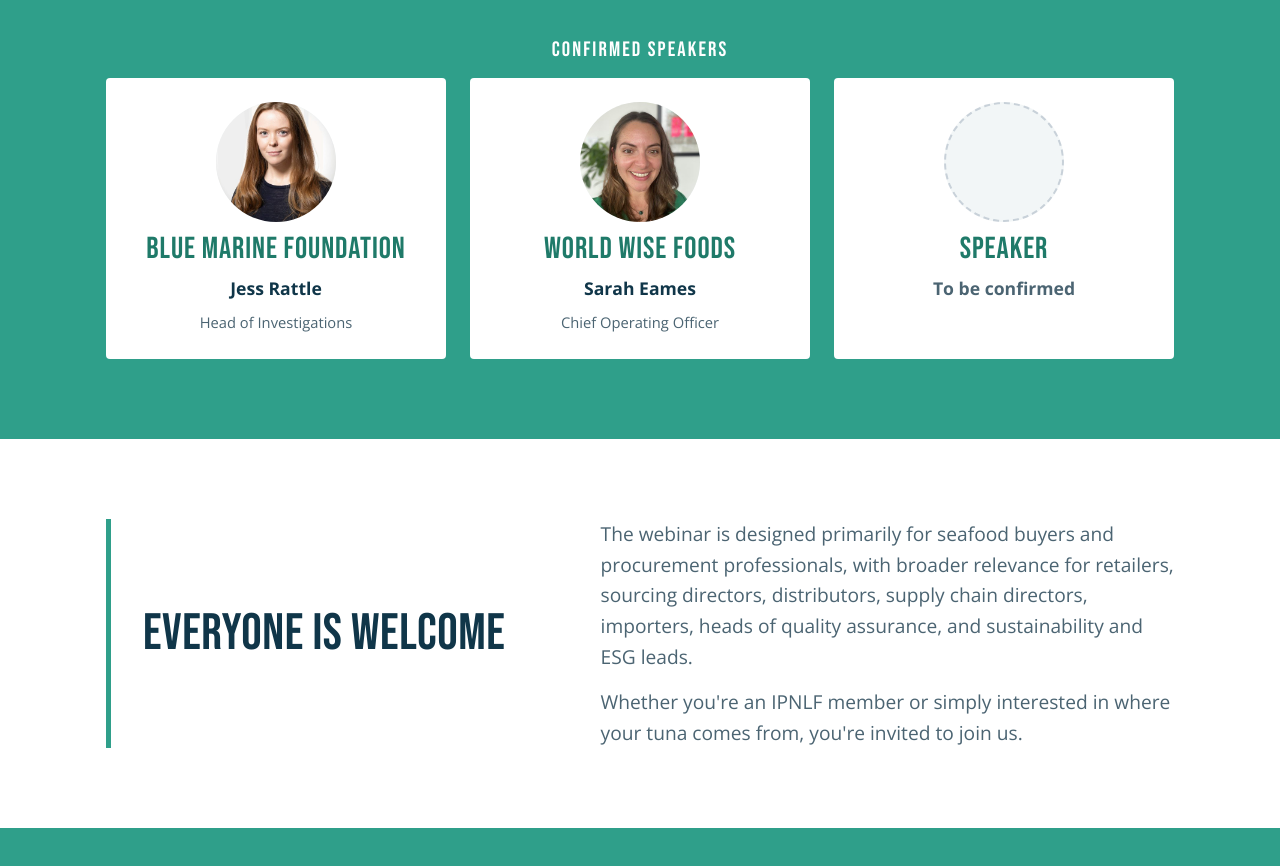
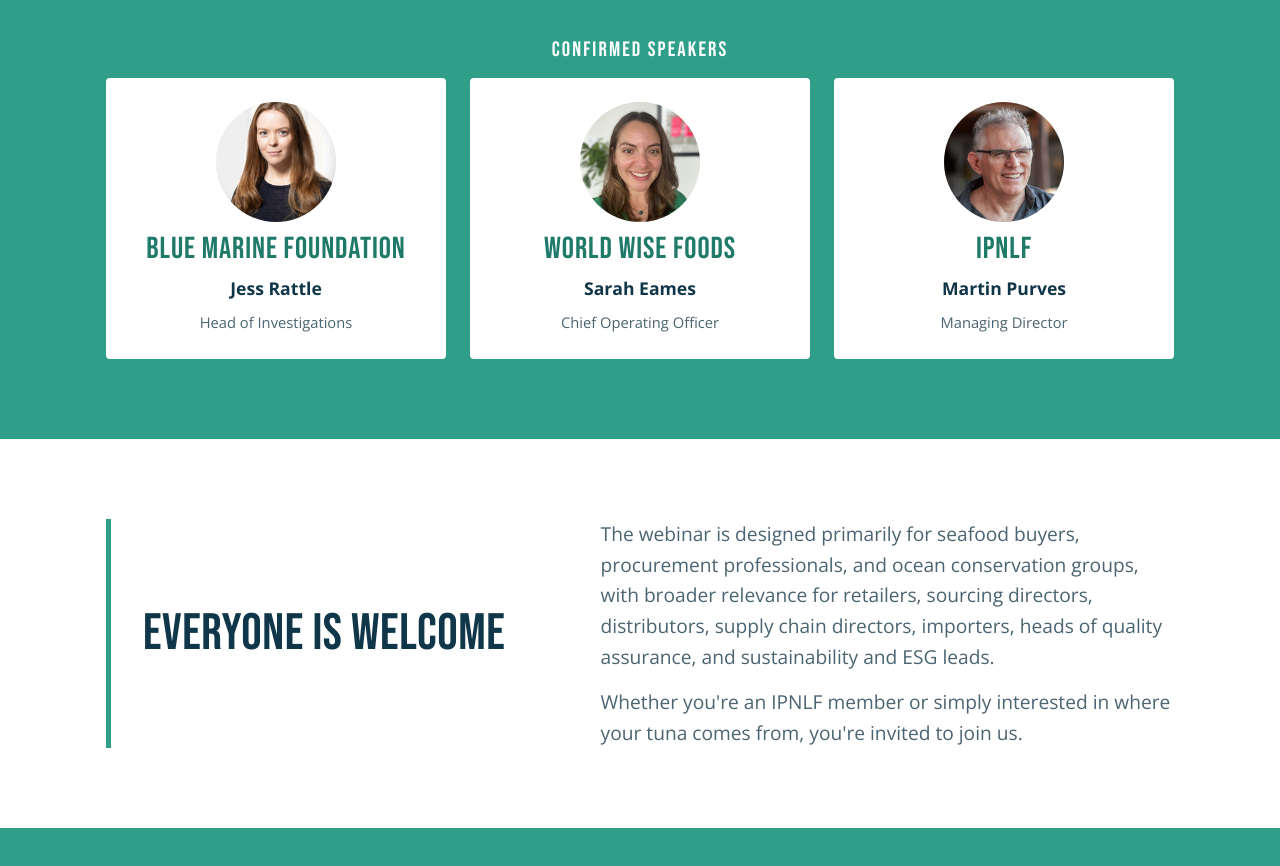
Before and after one commit to IPNLF/tuna-buyers-guide-webinar, a plain HTML site: page index.html in a window 1280 px wide. Shown: the part 2553-3419 px from the top of the page. Drawn offline with nearby package versions, Linux system fonts and the light colour scheme.

Commit message:
Add Martin Purves as speaker and widen audience text
Martin Purves (Managing Director, IPNLF) replaces the TBC speaker card,
and the audience paragraph now includes ocean conservation groups.

Co-Authored-By: Claude Opus 5.5 <noreply@anthropic.com>

```diff
--- a/index.html
+++ b/index.html
@@ -223,7 +223,7 @@ body::before { content: ""; position: fixed; inset: 0 0 auto; height: env(safe-a
       <div class="welcome">
         <h2>Everyone is welcome</h2>
         <div class="welcome-text">
-          <p>The webinar is designed primarily for seafood buyers and procurement professionals, with broader relevance for retailers, sourcing directors, distributors, supply chain directors, importers, heads of quality assurance, and sustainability and ESG leads.</p>
+          <p>The webinar is designed primarily for seafood buyers, procurement professionals, and ocean conservation groups, with broader relevance for retailers, sourcing directors, distributors, supply chain directors, importers, heads of quality assurance, and sustainability and ESG leads.</p>
           <p>Whether you're an IPNLF member or simply interested in where your tuna comes from, you're invited to join us.</p>
         </div>
       </div>
@@ -261,7 +261,7 @@ body::before { content: ""; position: fixed; inset: 0 0 auto; height: env(safe-a
     { name: "Shannon Hardisty", role: "IPNLF", title: "Social Responsibilities & Markets Consultant", photo: "img/speaker-shannon-hardisty.jpg", moderator: true },
     { name: "Jess Rattle", role: "Blue Marine Foundation", title: "Head of Investigations", photo: "img/speaker-jess-rattle.jpg" },
     { name: "Sarah Eames", role: "World Wise Foods", title: "Chief Operating Officer", photo: "img/speaker-sarah-eames.jpg" },
-    { name: "", role: "Speaker", title: "" }
+    { name: "Martin Purves", role: "IPNLF", title: "Managing Director", photo: "img/speaker-martin-purves.jpg" }
   ];
 
   // ---- No need to edit below ----
```
Also changed, not shown: img/speaker-martin-purves.jpg (added).
